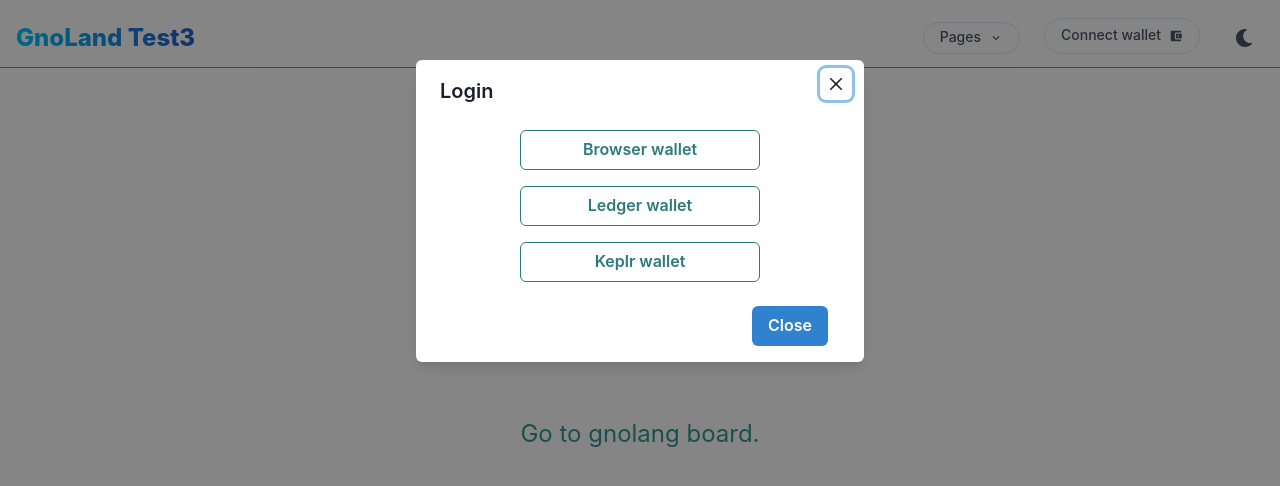
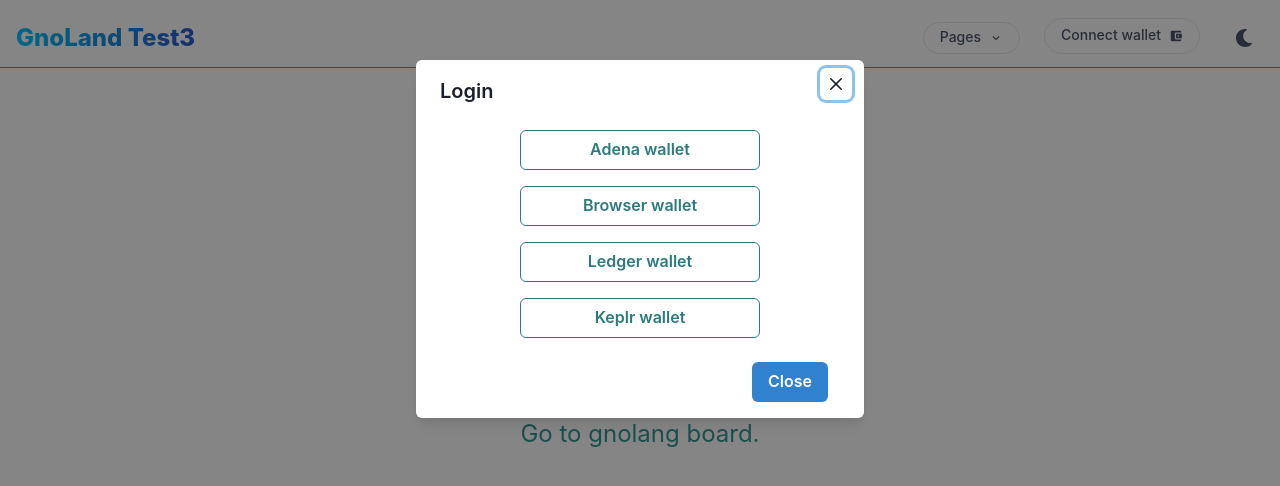
Before and after one commit to disperze/gno-dapp-demo, a React (Create React App) app: page / in a window 1280 px wide. Both pictures are taken after a click on the button "Connect wallet". Shown: the top 486 px of the page. Built offline with nearby package versions, Linux system fonts and the light colour scheme; what @cosmjs/amino would draw is missing.

Commit message:
Add adena option

```diff
--- a/src/components/account-button/index.tsx
+++ b/src/components/account-button/index.tsx
@@ -27,6 +27,7 @@ import {
 } from '@chakra-ui/react';
 import { MdAccountBalanceWallet } from "react-icons/md";
 import {
+  loadAdenaWallet,
   loadLedgerWallet,
   loadOrCreateWalletDirect,
   useSdk,
@@ -39,6 +40,7 @@ import {
   WalletLoader,
   formatPrice,
   getTokenConfig,
+  delay,
 } from "../../services";
 import userLogo from "../../assets/user-default.svg";
 
@@ -85,9 +87,8 @@ export function AccountButton(): JSX.Element {
     setLoading.on();
 
     try {
-      setTimeout(async () => {
-        await init(loadWallet);
-      }, 500);
+      await delay(500);
+      await init(loadWallet);
     } catch (error) {
       setLoading.off();
       console.error(error);
@@ -126,6 +127,11 @@ export function AccountButton(): JSX.Element {
           <ModalCloseButton />
           <ModalBody>
           <VStack spacing={4}>
+            <Button colorScheme='teal' w={"240px"} variant='outline'
+              onClick={() => connectWallet(loadAdenaWallet)}
+              disabled={webUsbMissing()}>
+              Adena wallet
+            </Button>
             <Button colorScheme='teal' w={"240px"} variant='outline'
               onClick={() => connectWallet(loadOrCreateWalletDirect)}>
               Browser wallet
--- a/src/services/utils.ts
+++ b/src/services/utils.ts
@@ -69,3 +69,7 @@ export function normalizeBech32(prefix: string, address: string): string {
   }
   return toBech32(prefix, result.data);
 }
+
+export function delay(delayInms: number) {
+  return new Promise(resolve => setTimeout(resolve, delayInms));
+}
```
